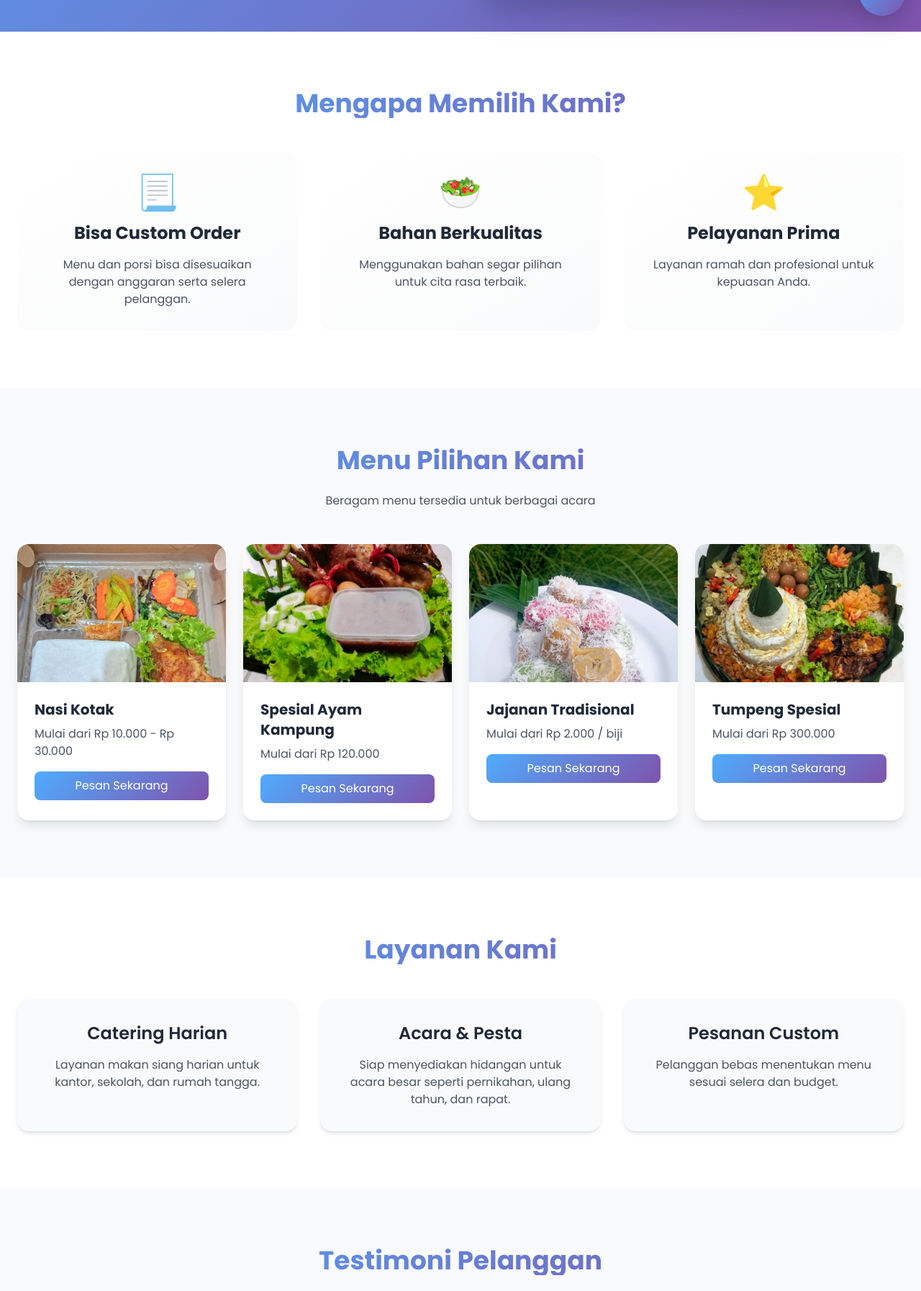
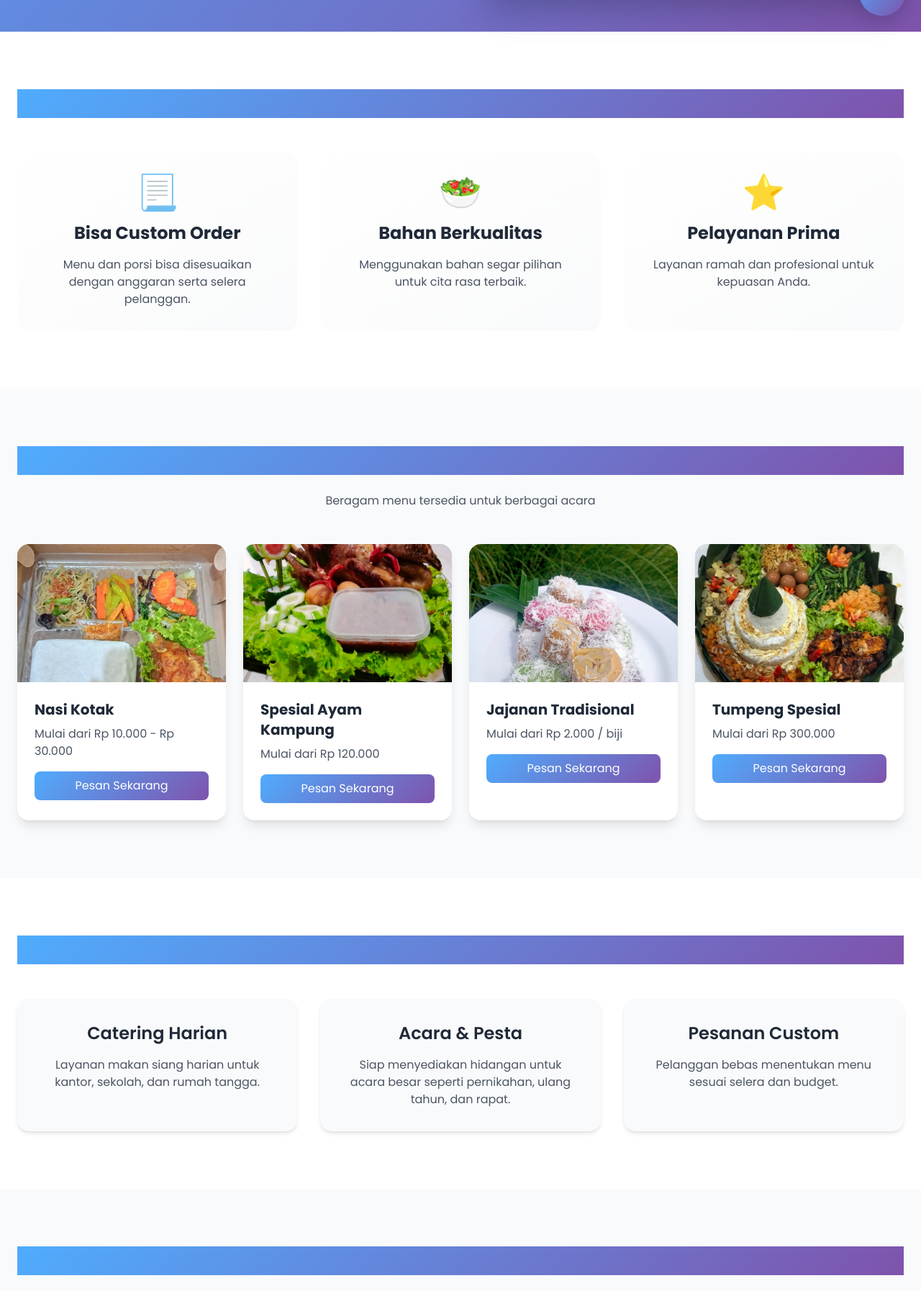
Before and after one commit to elbrowww/Project-Landing-Page-UMKM, a PHP site: page / in a window 1280 px wide. Shown: the part 756-2550 px from the top of the page at 72% size. Run offline with PHP 8.4, Linux system fonts and the light colour scheme; some libraries are stand-ins or nearby versions.

Commit message:
hapus eror by EL

```diff
--- a/asset/css/LandingPage.css
+++ b/asset/css/LandingPage.css
@@ -7,7 +7,6 @@
 }
 .gradient-text {
   background: linear-gradient(135deg, #4facfe 0%, #7f53ac 100%);
-  -webkit-background-clip: text;
   -webkit-text-fill-color: transparent;
 }
 .btn-gradient {
```
